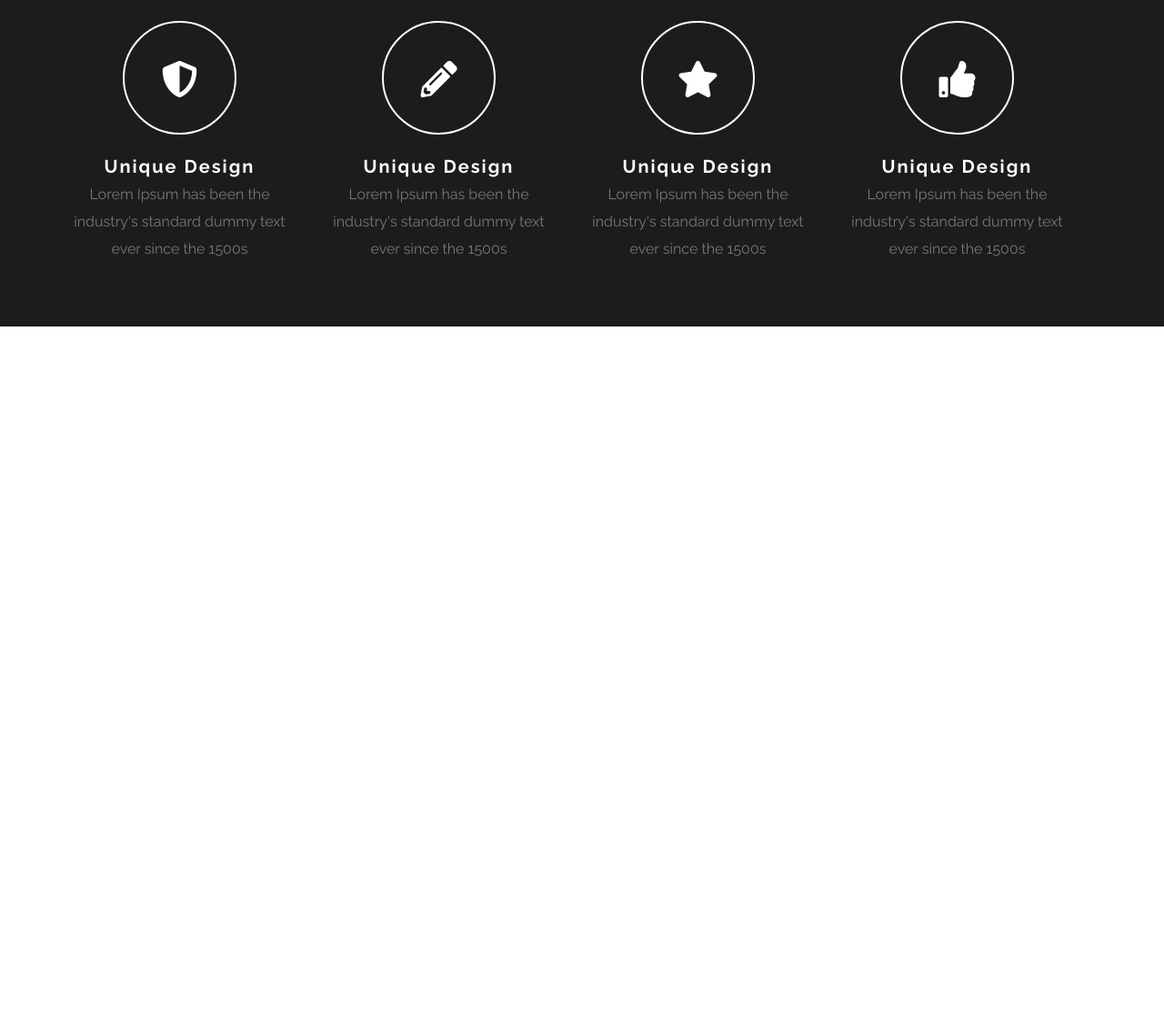
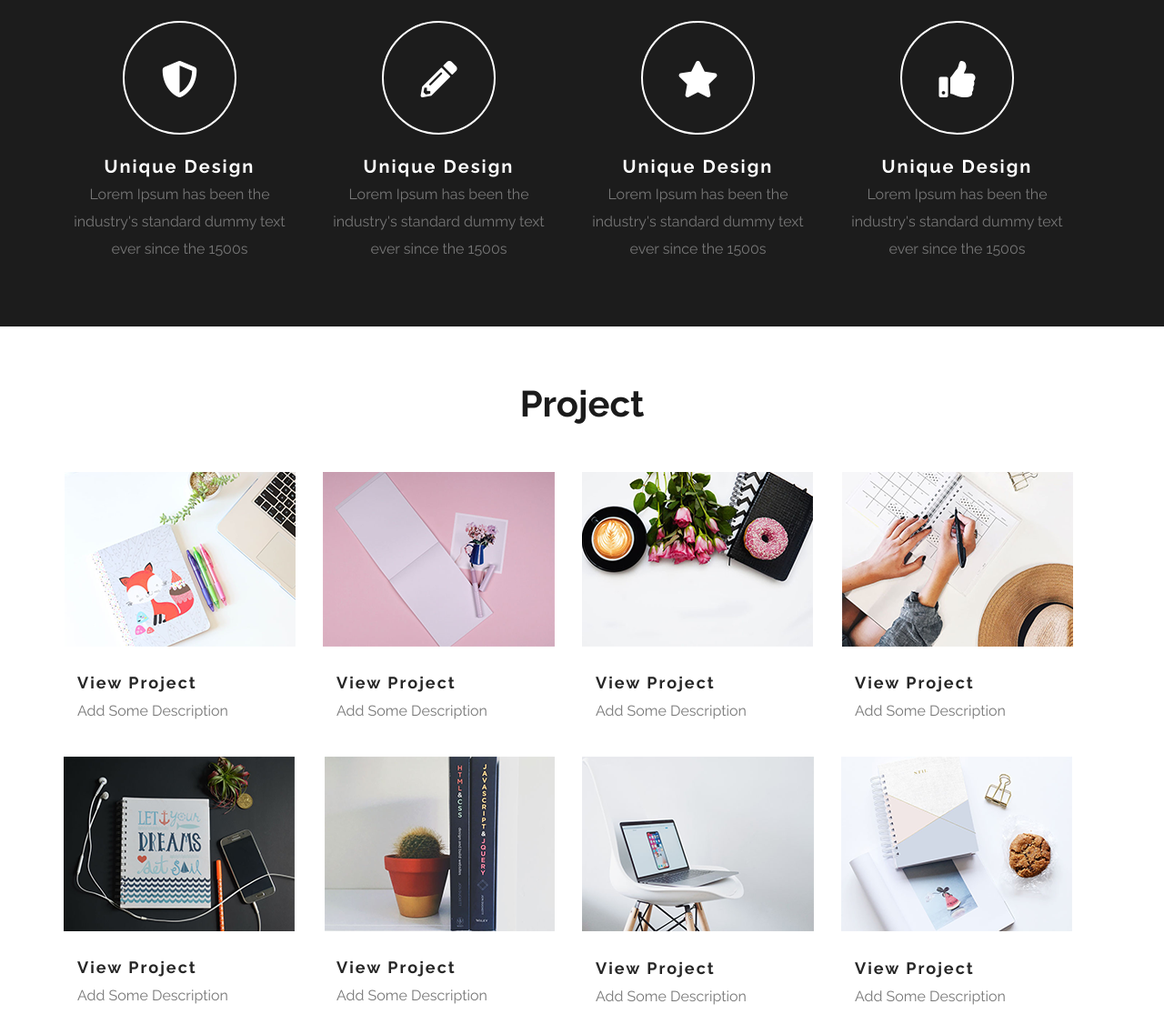
Before and after one commit to huynguyen77/Webpage1, a plain HTML site: page index.html in a window 1280 px wide. Shown: the part 1607-2733 px from the top of the page at 91% size. Before the commit the page ends 1966 px from the top, so only its background shows below. Drawn offline with Linux system fonts and the light colour scheme.

Commit message:
add project items

```diff
--- a/index.html
+++ b/index.html
@@ -131,6 +131,71 @@
 		</div>
 	</div>
 
+	<!--project-->
+	<div class="container m-70">
+		<div class="title">
+			<h1>Project</h1>
+		</div>
+		<div class="project-items">
+			<div class="project-item">
+				<img src="./images/img_project_1.png">
+				<div class="project-content">
+					<h3>View Project</h3>
+					<p>Add Some Description</p>
+				</div>
+			</div>
+			<div class="project-item">
+				<img src="./images/img_project_2.png">
+				<div class="project-content">
+					<h3>View Project</h3>
+					<p>Add Some Description</p>
+				</div>
+			</div>
+			<div class="project-item">
+				<img src="./images/img_project_3.png">
+				<div class="project-content">
+					<h3>View Project</h3>
+					<p>Add Some Description</p>
+				</div>
+			</div>
+			<div class="project-item">
+				<img src="./images/img_project_4.png">
+				<div class="project-content">
+					<h3>View Project</h3>
+					<p>Add Some Description</p>
+				</div>
+			</div>
+			<div class="project-item">
+				<img src="./images/img_project_5.png">
+				<div class="project-content">
+					<h3>View Project</h3>
+					<p>Add Some Description</p>
+				</div>
+			</div>
+			<div class="project-item">
+				<img src="./images/img_project_6.png">
+				<div class="project-content">
+					<h3>View Project</h3>
+					<p>Add Some Description</p>
+				</div>
+			</div>
+			<div class="project-item">
+				<img src="./images/img_project_7.png">
+				<div class="project-content">
+					<h3>View Project</h3>
+					<p>Add Some Description</p>
+				</div>
+			</div>
+			<div class="project-item">
+				<img src="./images/img_project_8.png">
+				<div class="project-content">
+					<h3>View Project</h3>
+					<p>Add Some Description</p>
+				</div>
+			</div>
+		</div>
+	</div>
+
 </body>
 
 </html>
--- a/main-style.css
+++ b/main-style.css
@@ -108,3 +108,9 @@ body{
 	display: grid;
 	grid-template-columns: 1fr 1fr 1fr 1fr;
 }
+
+/*project*/
+.project-items{
+	display: grid;
+	grid-template-columns: 1fr 1fr 1fr 1fr;
+}
--- a/project-item.css
+++ b/project-item.css
@@ -1,5 +1,6 @@
 .project-item{
 	width: 255px;
+	margin-top: 20px;
 }
 
 .project-content {
```
